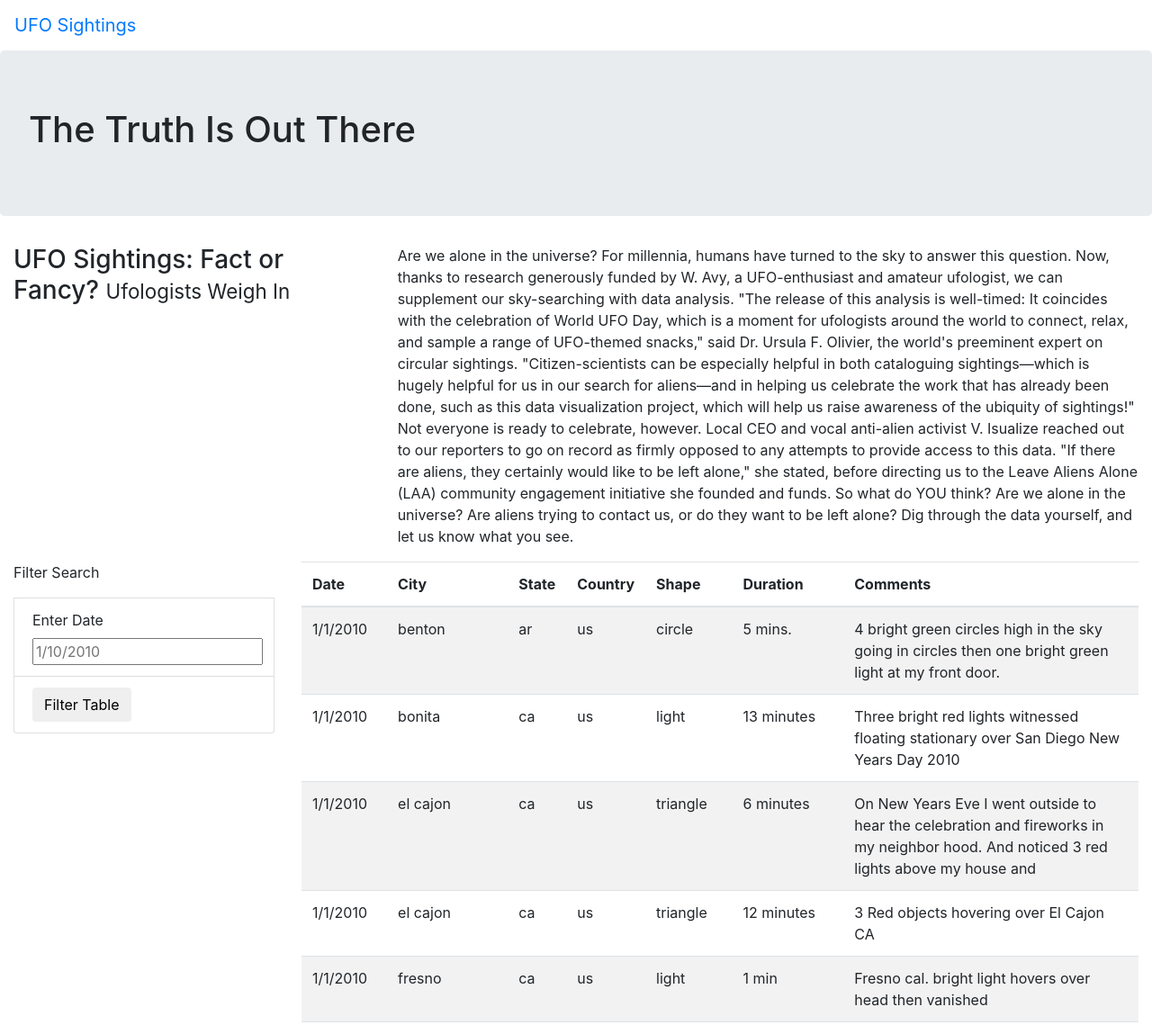
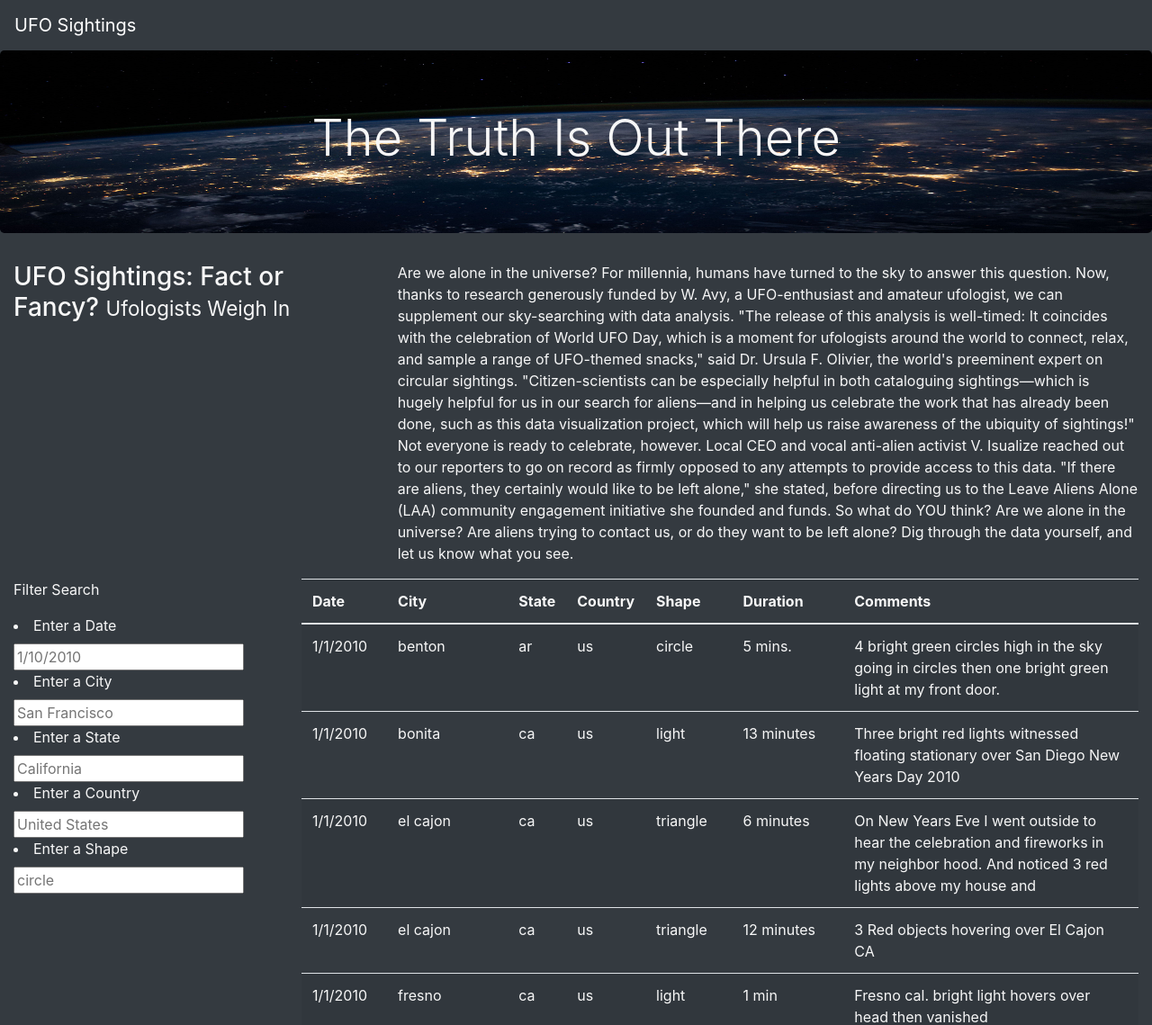
Before and after one commit to npvandyke/UFOs, a plain HTML site: page index.html in a window 1280 px wide. Shown: the top 1139 px of the page at 90% size. Drawn offline with nearby package versions, Linux system fonts and the light colour scheme.

Commit message:
Finished Deliverable One of Challenge

```diff
--- a/index.html
+++ b/index.html
@@ -15,17 +15,17 @@
     <!-- Add a link to the style sheet in the css folder -->
     <link rel="stylesheet" href="static/css/style.css">
 </head>
-<body>
+<body class="bg-dark">
     <!-- Group the elements to specify styling with a "wrapper" class -->
     <div class="wrapper"></div>
         <!-- Create an expandable navigation bar -->
-        <nav class="navbar navbar-expand-lg">
+        <nav class="navbar navbar-dark bg-dark navbar-expand-lg">
             <!-- Add homepage reset functionality to the navigation bar -->
             <a class="navbar-brand" href="index.html">UFO Sightings</a>
         </nav>
         <!-- Jumbotron display for webpage header -->
         <div class="jumbotron">
-            <h1>The Truth Is Out There</h1>
+            <h1 class="display-4">The Truth Is Out There</h1>
         </div>
         <!-- Use the bootstrap grid system to create a container for rows and columns -->
         <div class="container-fluid">
@@ -52,16 +52,30 @@
             <div class="row">
                 <!-- Create a column for the Table Filter -->
                 <div class="col-md-3">
-                    <form>
+                    <form class="bg-dark">
                         <p>Filter Search</p>
                     </form>
-                    <li class="list-group-item">
-                        <label for="date">Enter Date</label>
+                    <li class="bg-dark">
+                        <label class="bg-dark" for="date">Enter a Date</label>
                         <input type="text" placeholder="1/10/2010" id="datetime" />
                     </li>
-                    <li class="list-group-item">
-                        <button id="filter-btn" type="button" class="btn btn-default">Filter Table</button>
+                    <li class="bg-dark">
+                        <label class="bg-dark"for="city">Enter a City</label>
+                        <input type="text" placeholder="San Francisco" id="city" />
                     </li>
+                    <li class="bg-dark">
+                        <label class="bg-dark"for="state">Enter a State</label>
+                        <input type="text" placeholder="California" id="state" />
+                    </li>
+                    <li class="bg-dark">
+                        <label class="bg-dark"for="country">Enter a Country</label>
+                        <input type="text" placeholder="United States" id="country" />
+                    </li>
+                    <li class="bg-dark">
+                        <label class="bg-dark"for="shape">Enter a Shape</label>
+                        <input type="text" placeholder="circle" id="shape" />
+                    </li>
+
                 </div>
                 <!-- Create a column for the Table -->
                 <div class="col-md-9">
--- a/static/css/style.css
+++ b/static/css/style.css
@@ -0,0 +1,9 @@
+body {
+
+    color: #f7f7f7;
+}
+.jumbotron {
+    background-image: url("../images/nasa.jpg");
+    background-size: 100% 100%;
+    text-align: center;
+  }
--- a/static/js/app.js
+++ b/static/js/app.js
@@ -1,44 +1,75 @@
-// Import the data from the data.js
-const tableData = data;
-// Reference the HTML table (which has tbody tags) using D3 library
+// from data.js
+var tableData = data;
+
+// get table references
 var tbody = d3.select("tbody");
-// Create a function to build a dynamic table
-function buildTable(data) {
-    // Clear any existing table data
-    tbody.html("");
-    // Loop through each object in the data and append a row and cells for each value
-    // in the row
-    data.forEach((dataRow) => {
+
+function buildTable(tableData) {
+  // First, clear out any existing data
+  tbody.html("");
+  // Next, loop through each object in the data
+  // and append a row and cells for each value in the row
+  tableData.forEach((tableRow) => {
     // Append a row to the table body
-    let row = tbody.append("tr");
-    // Loop through each field in the dataRow and add each value as a table cell (td)
-    Object.values(dataRow).forEach((val) => {
-      let cell = row.append("td");
+    var row = tbody.append("tr");
+
+    // Loop through each field in the dataRow and add
+    // each value as a table cell (td)
+    Object.values(tableRow).forEach((val) => {
+      var cell = row.append("td");
       cell.text(val);
-      }
-    );
+    });
   });
 }
 
-// Create a function to filter the table based on selected dates
-function handleClick() {
-    // Grab the datetime value from the filter
-    let date = d3.select("#datetime").property("value");
-    let filteredData = tableData;
+// 1. Create a variable to keep track of all the filters as an object.
+var Filters = {};
 
-    // Check to see if a date was entered and filter the
-    // data using that date.
-    if (date) {
-      // Apply `filter` to the table data to only keep the
-      // rows where the `datetime` value matches the filter value
-      filteredData = filteredData.filter(row => row.datetime === date);
-    };
-    // Rebuild the table using the filtered data with the buildTable function
-    // @NOTE: If no date was entered, then filteredData will
-    // just be the original tableData.
-    buildTable(filteredData);
-}
-// Execute the handleClick function when the button with an id of filter-btn is clicked
-d3.selectAll("#filter-btn").on("click", handleClick);
+// 3. Use this function to update the filters.
+function updateFilters() {
+
+    // 4a. Save the element that was changed as a variable.
+    let changedElement = d3.select(this);
+    // 4b. Save the value that was changed as a variable.
+    let filterValue = changedElement.property("value");
+    // 4c. Save the id of the filter that was changed as a variable.
+    let filterId = changedElement.attr("id");
+
+    // 5. If a filter value was entered then add that filterId and value
+    // to the filters list. Otherwise, clear that filter from the filters object.
+      //  block of code to be executed if the condition is true
+    if (filterValue) {
+      Filters[filterId] = filterValue;
+    }
+      //  block of code to be executed if the condition is false
+    else {
+      delete Filters[filterId];
+    }
+
+    // 6. Call function to apply all filters and rebuild the table
+    // call the filterTable() function from Step 7
+    filterTable();
+};
+
+// 7. Use this function to filter the table when data is entered.
+function filterTable() {
+
+  // 8. Set the filtered data to the tableData.
+  var filteredData = tableData;
+
+  // 9. Loop through all of the filters and keep any data that
+  // matches the filter values
+  Object.keys(Filters).forEach((filter) => {
+    filteredData = filteredData.filter(row => row[filter] === Filters[filter]);
+  })
+
+  // 10. Finally, rebuild the table using the filtered data
+  buildTable(filteredData);
+};
+
+
+// 2. Attach an event to listen for changes to each filter
+d3.selectAll("input").on("change", updateFilters);
+
 // Build the table when the page loads
 buildTable(tableData);
```
Also changed, not shown: static/js/app_1.js (added, +44 -0 lines), static/images/nasa.jpg (added).
